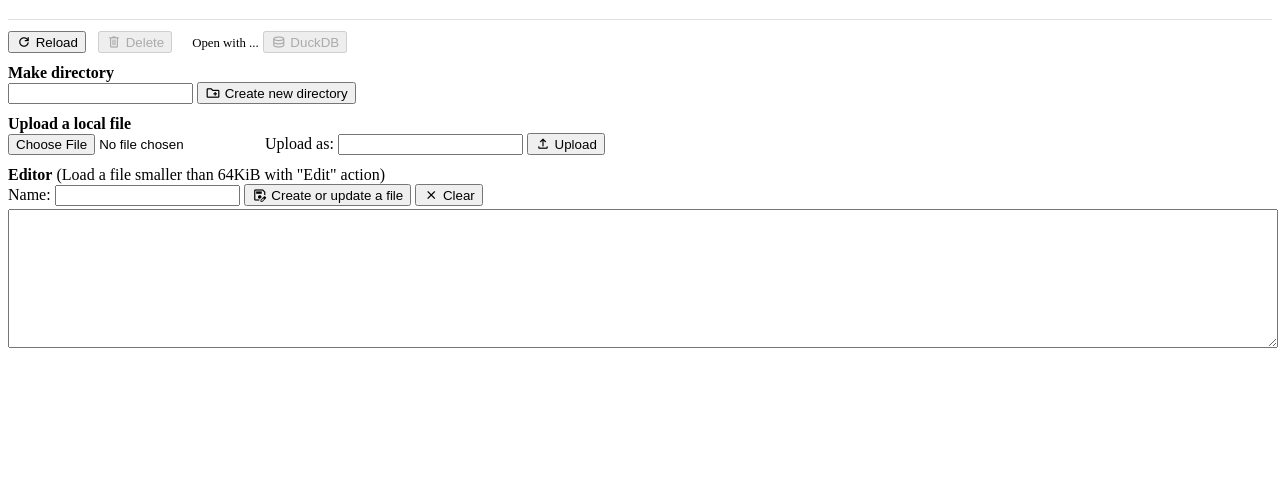
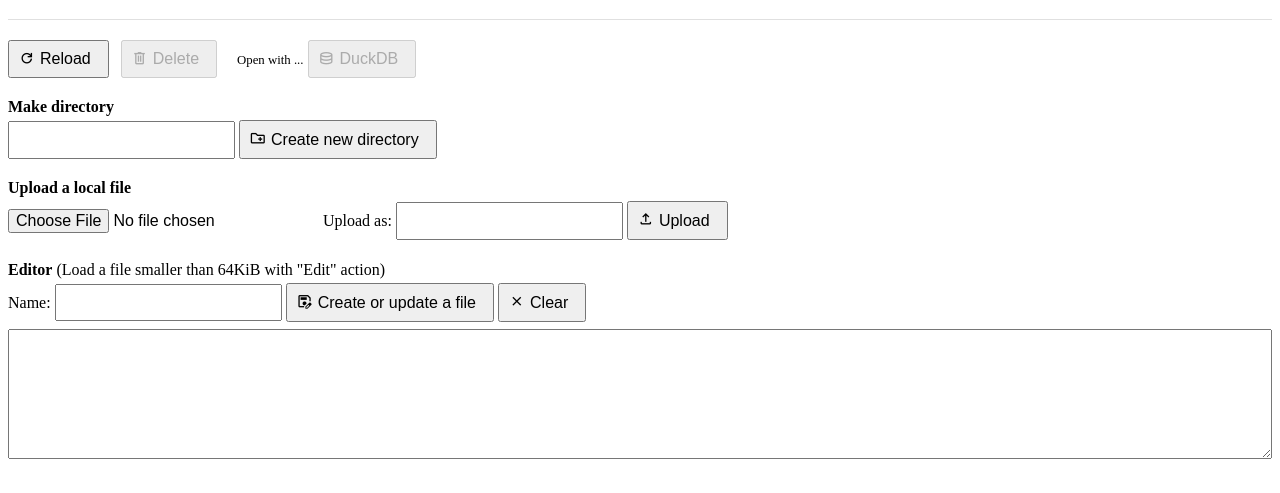
Before and after one commit to koron/nvgd, a plain HTML site: page protocol/opfs/assets/index.html in a window 1280 px wide. Shown: the part 61-554 px from the top of the page. Drawn offline with nearby package versions, Linux system fonts and the light colour scheme; files that its build step writes are made by us from their sources; a script that the page names is missing; files whose address does not match are found by name.

Commit message:
Improved OPFS related UI

```diff
--- a/protocol/opfs/assets/index.html
+++ b/protocol/opfs/assets/index.html
@@ -6,87 +6,9 @@
 <meta name="viewport" content="width=device-width, initial-scale=1.0">
 <title>OPFS</title>
 
-<link rel="stylesheet" type="text/css" href="/default.css">
-
-<style>
-section {
-  margin: 1ex 0;
-}
-
-a {
-  color: blue;
-  text-decoration: underline;
-  text-underline-offset: .2rem;
-  cursor: pointer;
-}
-
-#footer div {
-  margin: 1.5ex 0;
-}
-
-.grid-table.directory {
-  grid-template-columns: 1fr auto auto auto auto;
-
-  > *:nth-child(1) > *:nth-child(1) {
-    display: flex;
-    > input[type='checkbox'] {
-      flex: 0 0 auto;
-    }
-    > * {
-      flex: 1 0 auto;
-    }
-  }
-
-  > .grid-row > * {
-    &.name:hover {
-      background-color: var(--anchor-hover-background-color);
-    }
-    label {
-      display: inline-block;
-      width: stretch;
-    }
-    &.modifiedAt {
-      min-width: 20ex;
-    }
-    &.size {
-      text-align: right;
-      min-width: 14ex;
-    }
-  }
-}
-
-#main table {
-  tr:nth-child(1) > th:nth-child(1) {
-    display: flex;
-    > input[type='checkbox'] {
-      flex: 0 0 auto;
-    }
-    > * {
-      flex: 1 0 auto;
-    }
-  }
-
-  tr > td:nth-child(3) {
-    text-align: right;
-  }
-}
-
-span.material-symbols-outlined {
-  font-size: 1rem;
-  vertical-align: middle;
-}
-button .material-symbols-outlined {
-  vertical-align: text-bottom;
-}
-
-.horizontal-menu {
-  span.small {
-    font-size: 0.8rem;
-  }
-}
-</style>
-
-<link href="https://fonts.googleapis.com/icon?family=Material+Symbols+Outlined" rel="stylesheet">
+<link rel="stylesheet" type="text/css" href="/default.css" />
+<link rel="stylesheet" type="text/css" href="/opfs/style.css" />
+<link rel="stylesheet" type="text/css" href="https://fonts.googleapis.com/icon?family=Material+Symbols+Outlined" />
 
 <script src="https://unpkg.com/mithril/mithril.js"></script>
 <script>
@@ -178,22 +100,22 @@ button .material-symbols-outlined {
     </div>
     <div>
       <b>Make directory</b><br>
-      <input id="mkdir-name"></input>
+      <input type="text" id="mkdir-name"></input>
       <button onclick="uiMkdir()"><material-symbol name="create_new_folder"> Create new directory</button>
     </div>
     <div>
       <b>Upload a local file</b><br>
       <input type="file" id="upload-file" onchange="uiUploadChange()"></file>
-      Upload as: <input id="upload-name"></input>
+      Upload as: <input type="text" id="upload-name"></input>
       <button onclick="uiUpload()"><material-symbol name="upload"> Upload</button>
     </div>
     <div>
       <b>Editor</b> (Load a file smaller than 64KiB with "Edit" action)<br>
-      Name: <input id="touch-name"></input>
+      Name: <input type="text" id="touch-name"></input>
       <button onclick="uiTouch()"><material-symbol name="save_as"> Create or update a file</button>
       <button onclick="uiTouchClear()"><material-symbol name="close"> Clear</button>
       <br>
-      <textarea id="touch-body" style="margin-top: 0.2em; width: 100%; max-width: 100%; min-width: 100%; min-height: 10em;"></textarea><br>
+      <textarea id="touch-body"></textarea><br>
     </div>
   </section>
 
--- /dev/null
+++ b/protocol/opfs/assets/style.css
@@ -0,0 +1,111 @@
+section {
+  margin: 1ex 0;
+}
+
+a {
+  color: blue;
+  text-decoration: underline;
+  text-underline-offset: .2rem;
+  cursor: pointer;
+}
+
+#footer div {
+  margin: 1em 0;
+  > * {
+    margin: 0.250em 0;
+  }
+
+  input[type="text"],
+  textarea {
+    font-size: 1em;
+    padding: 0.5em;
+    line-height: 1.1em;
+  }
+
+  input[type="file"] {
+    font-size: 1em;
+    padding: 0.5em 0.5em 0.5em 0;
+    line-height: 1.1em;
+  }
+
+  textarea {
+    box-sizing: border-box;
+    width: 100%;
+    max-width: 100%;
+    min-width: 100%;
+    min-height: 10em;
+  }
+
+  button {
+    font-size: 1em;
+    padding: 0.5em 1em 0.5em 0.5em;
+
+    & > .material-symbols-outlined {
+      /*margin-right: 0.25em;*/
+      font-size: 1.125em;
+      vertical-align: text-bottom;
+    }
+  }
+}
+
+.grid-table.directory {
+  grid-template-columns: 1fr auto auto auto auto;
+
+  > *:nth-child(1) > *:nth-child(1) {
+    display: flex;
+    > input[type='checkbox'] {
+      flex: 0 0 auto;
+    }
+    > * {
+      flex: 1 0 auto;
+    }
+  }
+
+  > .grid-row > * {
+    &.name:hover {
+      background-color: var(--anchor-hover-background-color);
+    }
+    label {
+      display: inline-block;
+      width: stretch;
+    }
+    &.modifiedAt {
+      min-width: 20ex;
+    }
+    &.size {
+      text-align: right;
+      min-width: 14ex;
+    }
+  }
+}
+
+#main table {
+  tr:nth-child(1) > th:nth-child(1) {
+    display: flex;
+    > input[type='checkbox'] {
+      flex: 0 0 auto;
+    }
+    > * {
+      flex: 1 0 auto;
+    }
+  }
+
+  tr > td:nth-child(3) {
+    text-align: right;
+  }
+}
+
+span.material-symbols-outlined {
+  font-size: 1em;
+  vertical-align: middle;
+}
+button .material-symbols-outlined {
+  font-size: 1.1em;
+  vertical-align: text-bottom;
+}
+
+.horizontal-menu {
+  span.small {
+    font-size: 0.8rem;
+  }
+}
```
Also changed, not shown: filter/toopfs/assets/toopfs.css (+7 -1 lines), filter/toopfs/assets/toopfs.html (+3 -2 lines).
